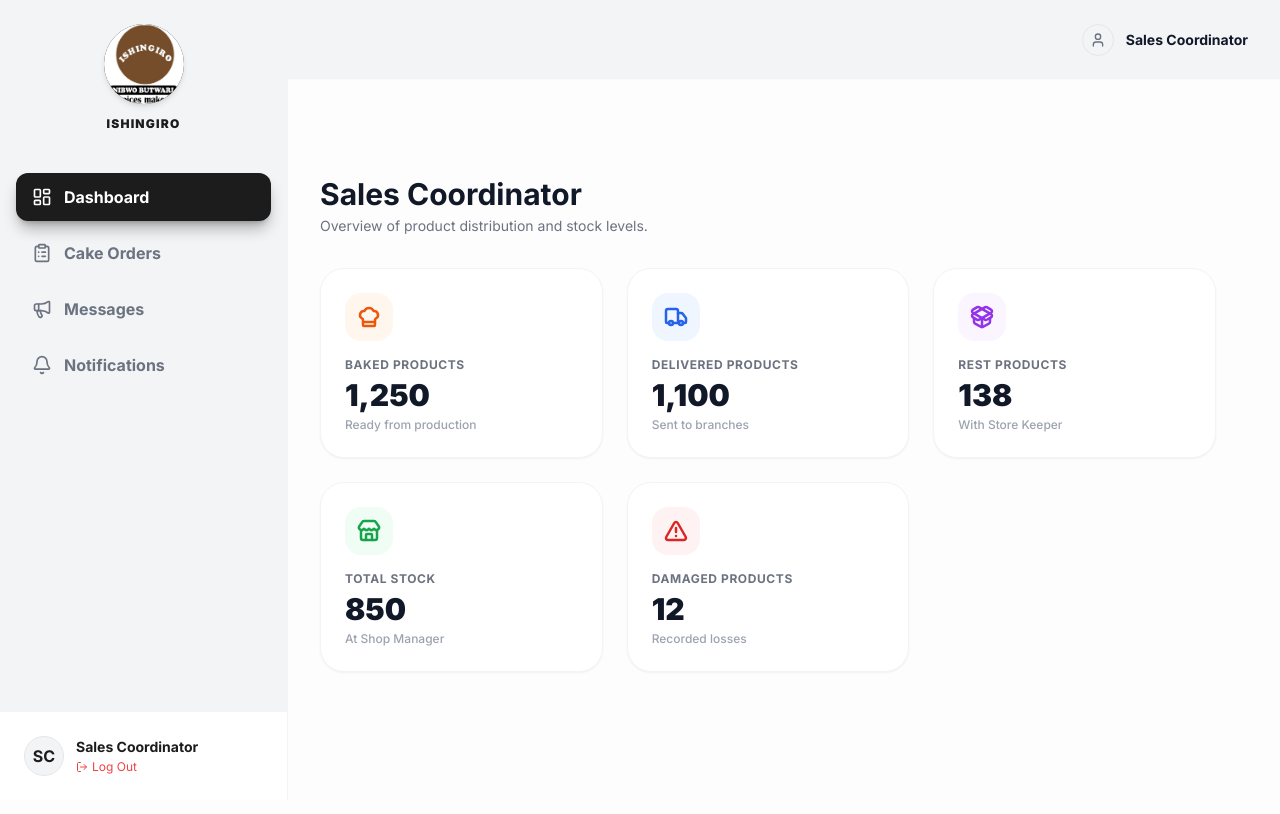
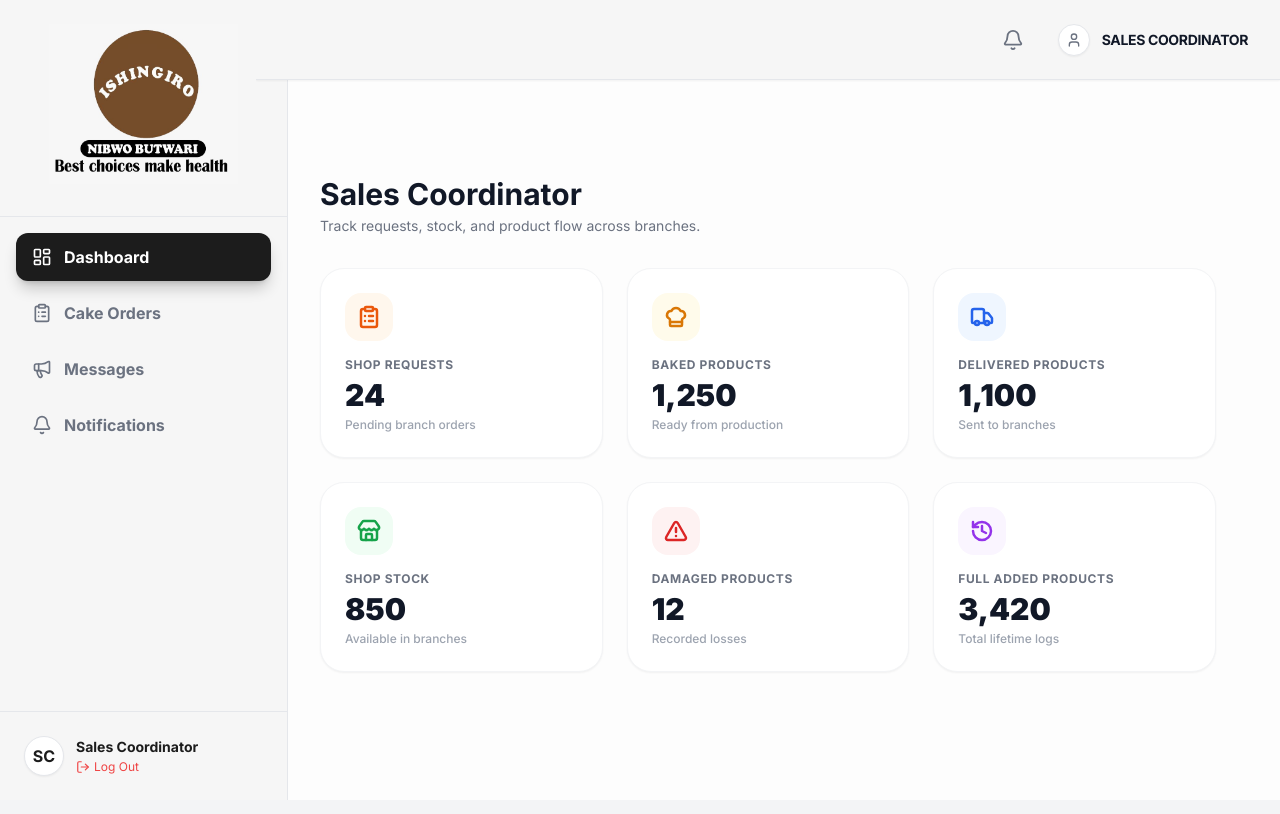
Before and after one commit to uwam-aida/ishingiro-, a Next.js app: page /sales-coordinator in a window 1280 px wide. Shown: the top 814 px of the page. Built offline with nearby package versions, Linux system fonts and the light colour scheme.

Commit message:
second commit

```diff
--- a/app/[branchId]/shop-manager/page.tsx
+++ b/app/[branchId]/shop-manager/page.tsx
@@ -197,8 +197,8 @@ export default function DynamicShopDashboard() {
       <div className="max-w-7xl mx-auto space-y-8 px-4 md:px-8 pt-6">
         <div className="sticky top-0 z-40 bg-gray-50/95 backdrop-blur-md py-4 border-b border-gray-200/50 flex justify-between items-center">
             <div className="flex items-center gap-3">
-              <button onClick={() => router.back()} className="p-2.5 rounded-xl bg-white border border-gray-200 text-[#F57C00] shadow-sm"><ArrowLeft size={20} /></button>
-              <h1 className="text-xl md:text-2xl font-black text-[#F57C00] uppercase">{branchName} MANAGER</h1>
+
+              <h1 className="text-xl md:text-2xl font-black text-black uppercase">{branchName} MANAGER</h1>
             </div>
         </div>
 
--- a/app/components/layout/Header.tsx
+++ b/app/components/layout/Header.tsx
@@ -1,8 +1,8 @@
 'use client';
 
-import React, { useState } from 'react';
-import Link from 'next/link';
-import { Bell, Menu, User, X, Info, Cake, Package } from 'lucide-react';
+import React from 'react';
+import { useRouter } from 'next/navigation';
+import { Bell, Menu, User } from 'lucide-react';
 
 // --- FIX: Define the props here ---
 interface HeaderProps {
@@ -22,33 +22,28 @@ export default function Header({
   onBellClick
 }: HeaderProps) {
 
-  // 1. LOCAL NOTIFICATION LIST
-  const [notifications, setNotifications] = useState([
-    { id: 1, text: "New Cake Order: KS-01", time: "Just now", type: 'cake', read: false },
-    { id: 2, text: "Stock Alert: Wheat Flour is low", time: "1 hour ago", type: 'stock', read: false },
-  ]);
+  const router = useRouter();
 
-  const [showDropdown, setShowDropdown] = useState(false);
+  // --- LOGIC: Clear badge and Navigate directly to the notifications page ---
+  const handleBellClick = () => {
+    onBellClick();
 
-  // 3. LOGIC: Clear badge number when clicking the bell
-  const handleOpenNotifications = () => {
-    setShowDropdown(!showDropdown);
-    if (!showDropdown) {
-      // Mark local items as read
-      setNotifications(notifications.map(n => ({ ...n, read: true })));
-      // ✅ Trigger the global clear function from Layout
-      onBellClick();
-    }
+    // FIX: Ensuring the URL is always "notifications" to prevent 404
+    const correctPath = notificationHref.endsWith('s') ? notificationHref : `${notificationHref}s`;
+    router.push(correctPath);
   };
 
   return (
-    <header className="h-20 bg-gray-100 px-8 flex items-center justify-between sticky top-0 z-30 border-b border-gray-50">
+    /* FIX: Changed z-index to 100 to ensure it stays above all body content.
+       Added 'w-full' and 'sticky top-0' to lock it to the top.
+    */
+    <header className="h-20 bg-[#F6F6F6] px-8 flex items-center justify-between sticky top-0 z-[100] border-b border-gray-200 w-full shadow-sm">
 
       {/* Left: Mobile Menu */}
       <div className="flex items-center">
         <button
           onClick={onMenuClick}
-          className="md:hidden p-2 -ml-2 text-gray-600 hover:bg-gray-100 rounded-lg transition-colors"
+          className="md:hidden p-2 -ml-2 text-gray-600 hover:bg-gray-200 rounded-lg transition-colors"
         >
           <Menu size={24} />
         </button>
@@ -57,15 +52,29 @@ export default function Header({
       {/* Right Side */}
       <div className="flex items-center gap-6">
 
-        {/* NOTIFICATION LOGIC REMOVED FROM HERE */}
+        {/* --- NOTIFICATION BELL ICON (DIRECT LINK) --- */}
+        <div className="relative">
+          <button
+            onClick={handleBellClick}
+            className="p-2.5 text-gray-500 hover:bg-white hover:shadow-sm rounded-xl transition-all relative"
+          >
+            <Bell size={22} />
+            {unreadCount > 0 && (
+              <span className="absolute top-1.5 right-1.5 min-w-[18px] h-[18px] bg-[#F57C00] text-white text-[10px] font-bold rounded-full flex items-center justify-center border-2 border-[#F6F6F6] px-1">
+                {unreadCount}
+              </span>
+            )}
+          </button>
+        </div>
 
         {/* Dynamic User Profile */}
         <div className="flex items-center gap-3 cursor-pointer group">
-          <div className="w-8 h-8 bg-gray-100 text-gray-500 rounded-full flex items-center justify-center border border-gray-200">
+          <div className="w-8 h-8 bg-white text-gray-500 rounded-full flex items-center justify-center border border-gray-200 shadow-sm">
             <User size={16} />
           </div>
-          <span className="text-sm font-bold text-gray-900 group-hover:text-gray-600 transition-colors">
-            {title}
+          <span className="text-sm font-bold text-gray-900 group-hover:text-[#F57C00] transition-colors uppercase tracking-tight">
+            {/* FIX: Force KABUGA MANAGEMENT to display as KABUGA SHOP MANAGER */}
+            {title === "KABUGA MANAGEMENT" ? "KABUGA SHOP MANAGER" : title}
           </span>
         </div>
       </div>
--- a/app/components/layout/Sidebar.tsx
+++ b/app/components/layout/Sidebar.tsx
@@ -4,15 +4,14 @@ import React, { useEffect } from 'react';
 import Link from 'next/link';
 import { usePathname, useRouter } from 'next/navigation';
 import { X, LogOut } from 'lucide-react';
+import Image from 'next/image';
 
-// Define the Menu Item structure
 interface MenuItem {
   name: string;
   icon: React.ElementType;
   href: string;
 }
 
-// Define the Props
 interface SidebarProps {
   isOpen?: boolean;
   onClose?: () => void;
@@ -21,7 +20,7 @@ interface SidebarProps {
   footerInitial?: string;
   branchId?: string;
   onLinkClick?: () => void;
-  onNotificationClick?: () => void; // ✅ This prop handles clearing the badge
+  onNotificationClick?: () => void;
 }
 
 export default function Sidebar({
@@ -38,12 +37,10 @@ export default function Sidebar({
   const pathname = usePathname();
   const router = useRouter();
 
-  // --- LOGOUT LOGIC ---
   const handleLogout = () => {
     router.push('/login');
   };
 
-  // --- AUTO-CLOSE ON NAVIGATION ---
   useEffect(() => {
     if (isOpen && onClose) {
       onClose();
@@ -51,49 +48,47 @@ export default function Sidebar({
   }, [pathname]);
 
   return (
-    <div className="h-full">
+    // Changed h-screen to min-h-screen to ensure background fills full height
+    <aside className="min-h-screen sticky top-0 z-[101] bg-[#F6F6F6]">
 
       {/* --- MOBILE OVERLAY --- */}
       <div
-        className={`fixed inset-0 z-40 bg-black/50 backdrop-blur-sm transition-opacity duration-300 md:hidden ${
+        className={`fixed inset-0 z-[100] bg-black/60 backdrop-blur-sm transition-opacity duration-300 md:hidden ${
           isOpen ? 'opacity-100 pointer-events-auto' : 'opacity-0 pointer-events-none'
         }`}
         onClick={onClose}
       />
 
-      {/* --- SIDEBAR --- */}
+      {/* --- SIDEBAR CONTAINER --- */}
       <div
-        className={`fixed inset-y-0 left-0 z-50 w-72 bg-white shadow-2xl transform transition-transform duration-300 ease-in-out border-r border-gray-100 flex flex-col h-full
+        className={`fixed inset-y-0 left-0 z-[101] w-72 bg-[#F6F6F6] shadow-2xl transform transition-transform duration-300 ease-in-out border-r border-gray-200 flex flex-col h-screen
         ${isOpen ? 'translate-x-0' : '-translate-x-full'}
         md:translate-x-0 md:static md:shadow-none`}
       >
 
         {/* --- HEADER --- */}
-        <div className="p-6 flex flex-col items-center border-b border-gray-100 relative shrink-0 bg-gray-100">
+        <div className="p-4 md:p-6 flex flex-col items-center border-b border-gray-200 relative shrink-0">
           <button
             onClick={onClose}
-            className="absolute top-4 right-4 md:hidden text-gray-400 hover:text-red-500"
+            className="absolute top-2 right-2 p-2 text-gray-400 hover:text-red-500 md:hidden"
           >
             <X size={24} />
           </button>
 
-          <div className="w-20 h-20 bg-[#1C1C1C] rounded-full flex items-center justify-center overflow-hidden shadow-md mb-3">
-              <img src="/logo.png" alt="Ishingiro" className="w-full h-full object-cover" />
+          <div className="relative w-full h-40 md:h-40 mb-2">
+              <Image
+                src="/logo.png"
+                alt="Ishingiro"
+                fill
+                className="object-contain"
+                priority
+              />
           </div>
 
-          <h2 className="text-[#1C1C1C] font-black uppercase tracking-widest text-xs">
-            Ishingiro
-          </h2>
-
-          {branchId && (
-            <span className="mt-1 px-2 py-0.5 bg-gray-100 text-gray-500 text-[10px] font-bold rounded-full uppercase">
-              {branchId} Branch
-            </span>
-          )}
         </div>
 
-        {/* --- MENU --- */}
-        <nav className="p-4 space-y-2 flex-1 overflow-y-auto bg-gray-100">
+        {/* --- MENU (Flex-1 fills the gap) --- */}
+        <nav className="p-4 space-y-1 md:space-y-2 flex-1 overflow-y-auto">
           {menuItems.map((item) => {
             const isActive = pathname === item.href;
             const Icon = item.icon;
@@ -103,18 +98,16 @@ export default function Sidebar({
                 key={item.href}
                 href={item.href}
                 onClick={() => {
-                  // ✅ LOGIC: If clicking Notifications, clear the badge
-                  // We check if name is "Notifications" or "Notification" to be safe
                   if ((item.name === "Notifications" || item.name === "Notification") && onNotificationClick) {
                     onNotificationClick();
                   }
                   if (onLinkClick) onLinkClick();
                   onClose();
                 }}
-                className={`flex items-center gap-3 px-4 py-3 rounded-xl transition-all font-bold ${
+                className={`flex items-center gap-3 px-4 py-3 rounded-xl transition-all font-bold text-sm md:text-base ${
                   isActive
-                    ? 'bg-[#1C1C1C] text-white shadow-lg shadow-black/30'
-                    : 'text-gray-500 hover:bg-gray-50 hover:text-[#1C1C1C]'
+                    ? 'bg-[#1C1C1C] text-white shadow-lg shadow-black/20'
+                    : 'text-gray-500 hover:bg-white hover:text-[#1C1C1C]'
                 }`}
               >
                 <Icon size={20} />
@@ -125,9 +118,10 @@ export default function Sidebar({
         </nav>
 
         {/* --- FOOTER --- */}
-        <div className="p-6 border-t border-gray-100 bg-white shrink-0 mt-auto">
+        {/* mt-auto ensures this pushes to the absolute bottom of the flex container */}
+        <div className="mt-auto p-4 md:p-6 border-t border-gray-200 bg-[#F6F6F6] shrink-0">
           <div className="flex items-center gap-3">
-             <div className="w-10 h-10 rounded-full bg-gray-100 flex items-center justify-center text-[#1C1C1C] font-bold border border-gray-200">
+             <div className="w-10 h-10 rounded-full bg-white flex items-center justify-center text-[#1C1C1C] font-bold border border-gray-200 shadow-sm">
                {footerInitial}
              </div>
              <div className="flex-1 min-w-0">
@@ -136,13 +130,13 @@ export default function Sidebar({
                  onClick={handleLogout}
                  className="text-xs text-red-500 flex items-center gap-1 hover:underline mt-0.5"
                >
-                 <LogOut size={12} /> Log Out
+                 <LogOut size={14} /> Log Out
                </button>
              </div>
           </div>
         </div>
 
       </div>
-    </div>
+    </aside>
   );
 }
--- a/app/sales-coordinator/layout.tsx
+++ b/app/sales-coordinator/layout.tsx
@@ -18,7 +18,8 @@ export default function SalesLayout({ children }: { children: React.ReactNode })
   };
 
   return (
-    <div className="min-h-screen bg-[#FDFDFD] flex">
+    /* h-screen and overflow-hidden here stops the sidebar from scrolling away */
+    <div className="h-screen bg-[#FDFDFD] flex overflow-hidden">
 
       {/* 1. DESKTOP SIDEBAR */}
       <aside className="hidden md:flex w-64 flex-col fixed inset-y-0 z-50 border-r border-gray-100 bg-white">
@@ -41,7 +42,8 @@ export default function SalesLayout({ children }: { children: React.ReactNode })
       </div>
 
       {/* 3. MAIN CONTENT */}
-      <div className="flex-1 md:ml-64 flex flex-col min-h-screen">
+      {/* Added h-full and overflow-hidden to the wrapper to keep Header pinned */}
+      <div className="flex-1 md:ml-64 flex flex-col h-full overflow-hidden">
         <Header
           onMenuClick={() => setIsMobileMenuOpen(true)}
           title={CONFIG.title}
@@ -49,6 +51,8 @@ export default function SalesLayout({ children }: { children: React.ReactNode })
           unreadCount={0}
           onBellClick={() => {}}
         />
+
+        {/* overflow-y-auto ensures ONLY the page content scrolls */}
         <main className="flex-1 p-4 md:p-8 overflow-y-auto">
           {children}
         </main>
--- a/app/sales-coordinator/page.tsx
+++ b/app/sales-coordinator/page.tsx
@@ -11,26 +11,34 @@ import {
   ArrowLeft,
   Clock,
   MapPin,
-  Search
+  Search,
+  ClipboardList,
+  History
 } from 'lucide-react';
 
 export default function SalesCoordinatorDashboard() {
 
-  // State to track current view. 'Dashboard' means show grids.
-  // Any other value (e.g., 'Baked') means show that specific list.
   const [currentView, setCurrentView] = useState('Dashboard');
 
-  // --- 1. DATA CONFIGURATION ---
+  // --- 1. DATA CONFIGURATION (Updated with your requested categories) ---
   const stats = [
+    {
+      label: 'Requests',
+      fullLabel: 'Shop Requests',
+      value: '24',
+      sub: 'Pending branch orders',
+      icon: ClipboardList,
+      color: 'text-orange-600',
+      bg: 'bg-orange-50',
+    },
     {
       label: 'Baked',
       fullLabel: 'Baked Products',
       value: '1,250',
       sub: 'Ready from production',
       icon: ChefHat,
-      color: 'text-orange-600',
-      bg: 'bg-orange-50',
-      borderColor: 'border-orange-200'
+      color: 'text-amber-600',
+      bg: 'bg-amber-50',
     },
     {
       label: 'Delivered',
@@ -40,27 +48,15 @@ export default function SalesCoordinatorDashboard() {
       icon: Truck,
       color: 'text-blue-600',
       bg: 'bg-blue-50',
-      borderColor: 'border-blue-200'
-    },
-    {
-      label: 'Rest',
-      fullLabel: 'Rest Products',
-      value: '138',
-      sub: 'With Store Keeper',
-      icon: PackageOpen,
-      color: 'text-purple-600',
-      bg: 'bg-purple-50',
-      borderColor: 'border-purple-200'
     },
     {
       label: 'Stock',
-      fullLabel: 'Total Stock',
+      fullLabel: 'Shop Stock',
       value: '850',
-      sub: 'At Shop Manager',
+      sub: 'Available in branches',
       icon: Store,
       color: 'text-green-600',
       bg: 'bg-green-50',
-      borderColor: 'border-green-200'
     },
     {
       label: 'Damaged',
@@ -70,39 +66,50 @@ export default function SalesCoordinatorDashboard() {
       icon: AlertTriangle,
       color: 'text-red-600',
       bg: 'bg-red-50',
-      borderColor: 'border-red-200'
+    },
+    {
+      label: 'History',
+      fullLabel: 'Full Added Products',
+      value: '3,420',
+      sub: 'Total lifetime logs',
+      icon: History,
+      color: 'text-purple-600',
+      bg: 'bg-purple-50',
     },
   ];
 
-  // --- 2. TABLE DATA GENERATOR ---
+  // --- 2. TABLE DATA GENERATOR (Updated with your requested tracking) ---
   const getDataForView = (view: string) => {
     switch (view) {
+      case 'Requests':
+        return [
+          { id: 1, item: 'Milk Bread', qty: '50 pcs', stock: 'Kabuga Request', time: '09:00 AM', status: 'Pending' },
+          { id: 2, item: 'Tea Cake', qty: '10 pcs', stock: 'Masaka Request', time: '09:15 AM', status: 'Approved' },
+        ];
       case 'Baked':
         return [
           { id: 1, item: 'White Bread', qty: '500 pcs', stock: 'Factory', time: '06:30 AM', status: 'Ready' },
           { id: 2, item: 'Brown Bread', qty: '200 pcs', stock: 'Factory', time: '07:15 AM', status: 'Ready' },
-          { id: 3, item: 'Tea Scones',  qty: '150 kg',  stock: 'Factory', time: '08:00 AM', status: 'Ready' },
         ];
       case 'Delivered':
         return [
           { id: 1, item: 'White Bread', qty: '300 pcs', stock: 'Kabuga Branch', time: '10:00 AM', status: 'Delivered' },
-          { id: 2, item: 'White Bread', qty: '200 pcs', stock: 'Masaka Branch', time: '10:30 AM', status: 'Delivered' },
-          { id: 3, item: 'Donuts',      qty: '600 pcs', stock: 'Kicukiro',      time: '11:15 AM', status: 'In Transit' },
-        ];
-      case 'Rest':
-        return [
-          { id: 1, item: 'Flour (Raw)', qty: '50 Sacks', stock: 'Main Store', time: '08:00 AM', status: 'Reserved' },
-          { id: 2, item: 'Sugar',       qty: '200 kg',   stock: 'Main Store', time: '08:00 AM', status: 'Available' },
+          { id: 2, item: 'Donuts', qty: '600 pcs', stock: 'Kicukiro', time: '11:15 AM', status: 'In Transit' },
         ];
       case 'Stock':
         return [
           { id: 1, item: 'White Bread', qty: '120 pcs', stock: 'Kabuga Shop', time: 'Updated 5m ago', status: 'Selling' },
-          { id: 2, item: 'Cakes',       qty: '15 pcs',  stock: 'Masaka Shop', time: 'Updated 10m ago', status: 'Selling' },
+          { id: 2, item: 'Cakes', qty: '15 pcs', stock: 'Masaka Shop', time: 'Updated 10m ago', status: 'Selling' },
         ];
       case 'Damaged':
         return [
           { id: 1, item: 'Burnt Bread', qty: '10 pcs', stock: 'Production', time: '06:45 AM', status: 'Disposed' },
-          { id: 2, item: 'Smashed Cake', qty: '2 pcs',  stock: 'Transport',  time: '11:20 AM', status: 'Returned' },
+          { id: 2, item: 'Smashed Cake', qty: '2 pcs', stock: 'Transport', time: '11:20 AM', status: 'Returned' },
+        ];
+      case 'History':
+        return [
+          { id: 1, item: 'Full Batch - Bread', qty: '2000 pcs', stock: 'System Log', time: 'Yesterday', status: 'Archived' },
+          { id: 2, item: 'New Flour Entry', qty: '500 kg', stock: 'Store Entry', time: '2 days ago', status: 'Archived' },
         ];
       default:
         return [];
@@ -120,18 +127,13 @@ export default function SalesCoordinatorDashboard() {
         <h2 className="text-[#5D4037] font-black uppercase tracking-widest text-xs">Ishingiro</h2>
       </div>
 
-      {/* =========================================================
-          VIEW 1: DASHBOARD GRID (Shown when currentView === 'Dashboard')
-         ========================================================= */}
       {currentView === 'Dashboard' && (
         <>
-          {/* Header */}
           <div>
             <h1 className="text-3xl font-bold text-gray-900">Sales Coordinator</h1>
-            <p className="text-gray-500 text-sm mt-1">Overview of product distribution and stock levels.</p>
+            <p className="text-gray-500 text-sm mt-1">Track requests, stock, and product flow across branches.</p>
           </div>
 
-          {/* Grid */}
           <div className="grid grid-cols-1 md:grid-cols-2 lg:grid-cols-3 gap-6">
             {stats.map((stat, index) => (
               <button
@@ -161,13 +163,8 @@ export default function SalesCoordinatorDashboard() {
         </>
       )}
 
-      {/* =========================================================
-          VIEW 2: DETAILS LIST (Shown when currentView !== 'Dashboard')
-         ========================================================= */}
       {currentView !== 'Dashboard' && (
         <div className="animate-in fade-in slide-in-from-right-4 duration-300">
-
-          {/* Header with Back Button */}
           <div className="mb-8">
             <button
               onClick={() => setCurrentView('Dashboard')}
@@ -175,47 +172,39 @@ export default function SalesCoordinatorDashboard() {
             >
               <ArrowLeft size={18} /> Back to Dashboard
             </button>
-            <h1 className="text-3xl font-bold text-gray-900 mt-2">{currentView} Products</h1>
-            <p className="text-gray-500 text-sm mt-1">Detailed list for {currentView} category.</p>
+            <h1 className="text-3xl font-bold text-gray-900 mt-2">{currentView} Tracking</h1>
+            <p className="text-gray-500 text-sm mt-1">Detailed data for {currentView.toLowerCase()}.</p>
           </div>
 
-          {/* Table Card */}
           <div className="bg-white rounded-[32px] border border-gray-100 shadow-sm overflow-hidden">
-
-            {/* Table Toolbar */}
             <div className="p-8 border-b border-gray-100 flex flex-col md:flex-row md:items-center justify-between gap-4">
               <h2 className="text-xl font-bold text-[#5D4037]">{currentView} List</h2>
               <div className="relative">
                 <Search className="absolute left-3 top-1/2 -translate-y-1/2 text-gray-400" size={16} />
                 <input
                   type="text"
-                  placeholder="Search..."
+                  placeholder="Search item..."
                   className="bg-gray-50 border border-gray-200 text-sm rounded-xl pl-10 pr-4 py-2 w-full md:w-64 focus:outline-none focus:ring-2 focus:ring-[#5D4037]/20"
                 />
               </div>
             </div>
 
-            {/* The Table */}
             <div className="overflow-x-auto">
               <table className="w-full text-left">
                 <thead className="bg-gray-50/50">
                   <tr>
                     <th className="px-8 py-4 text-xs font-bold text-gray-500 uppercase">Item Name</th>
                     <th className="px-8 py-4 text-xs font-bold text-gray-500 uppercase text-center">Quantity</th>
-                    <th className="px-8 py-4 text-xs font-bold text-gray-500 uppercase">Location / Stock</th>
-                    <th className="px-8 py-4 text-xs font-bold text-gray-500 uppercase">Time Made / Updated</th>
+                    <th className="px-8 py-4 text-xs font-bold text-gray-500 uppercase">Source / Location</th>
+                    <th className="px-8 py-4 text-xs font-bold text-gray-500 uppercase">Timestamp</th>
                     <th className="px-8 py-4 text-xs font-bold text-gray-500 uppercase text-right">Status</th>
                   </tr>
                 </thead>
                 <tbody className="divide-y divide-gray-50">
                   {getDataForView(currentView).map((row) => (
                     <tr key={row.id} className="hover:bg-gray-50/50 transition-colors">
-                      <td className="px-8 py-5 font-bold text-[#5D4037] text-sm">
-                        {row.item}
-                      </td>
-                      <td className="px-8 py-5 text-center font-black text-gray-800 text-base">
-                        {row.qty}
-                      </td>
+                      <td className="px-8 py-5 font-bold text-[#5D4037] text-sm">{row.item}</td>
+                      <td className="px-8 py-5 text-center font-black text-gray-800 text-base">{row.qty}</td>
                       <td className="px-8 py-5">
                         <span className="inline-flex items-center gap-1.5 bg-gray-100 text-gray-600 px-2.5 py-1 rounded-lg text-xs font-bold uppercase tracking-wide">
                           <MapPin size={10} /> {row.stock}
@@ -229,8 +218,8 @@ export default function SalesCoordinatorDashboard() {
                       </td>
                       <td className="px-8 py-5 text-right">
                         <span className={`inline-flex items-center px-3 py-1 rounded-full text-[10px] font-black uppercase tracking-wider ${
-                          row.status === 'Ready' || row.status === 'Available' || row.status === 'Selling' ? 'bg-green-100 text-green-700' :
-                          row.status === 'Delivered' ? 'bg-blue-100 text-blue-700' :
+                          row.status === 'Ready' || row.status === 'Approved' || row.status === 'Selling' ? 'bg-green-100 text-green-700' :
+                          row.status === 'Delivered' || row.status === 'Archived' ? 'bg-blue-100 text-blue-700' :
                           row.status === 'Disposed' || row.status === 'Returned' ? 'bg-red-100 text-red-700' :
                           'bg-orange-100 text-orange-700'
                         }`}>
@@ -241,12 +230,6 @@ export default function SalesCoordinatorDashboard() {
                   ))}
                 </tbody>
               </table>
-
-              {getDataForView(currentView).length === 0 && (
-                <div className="p-10 text-center text-gray-400 text-sm font-medium">
-                  No data found for this category.
-                </div>
-              )}
             </div>
           </div>
         </div>
```
Also changed, not shown: app/[branchId]/shop-manager/layout.tsx (+12 -17 lines), app/page.tsx (+64 -33 lines), public/logo.png.
